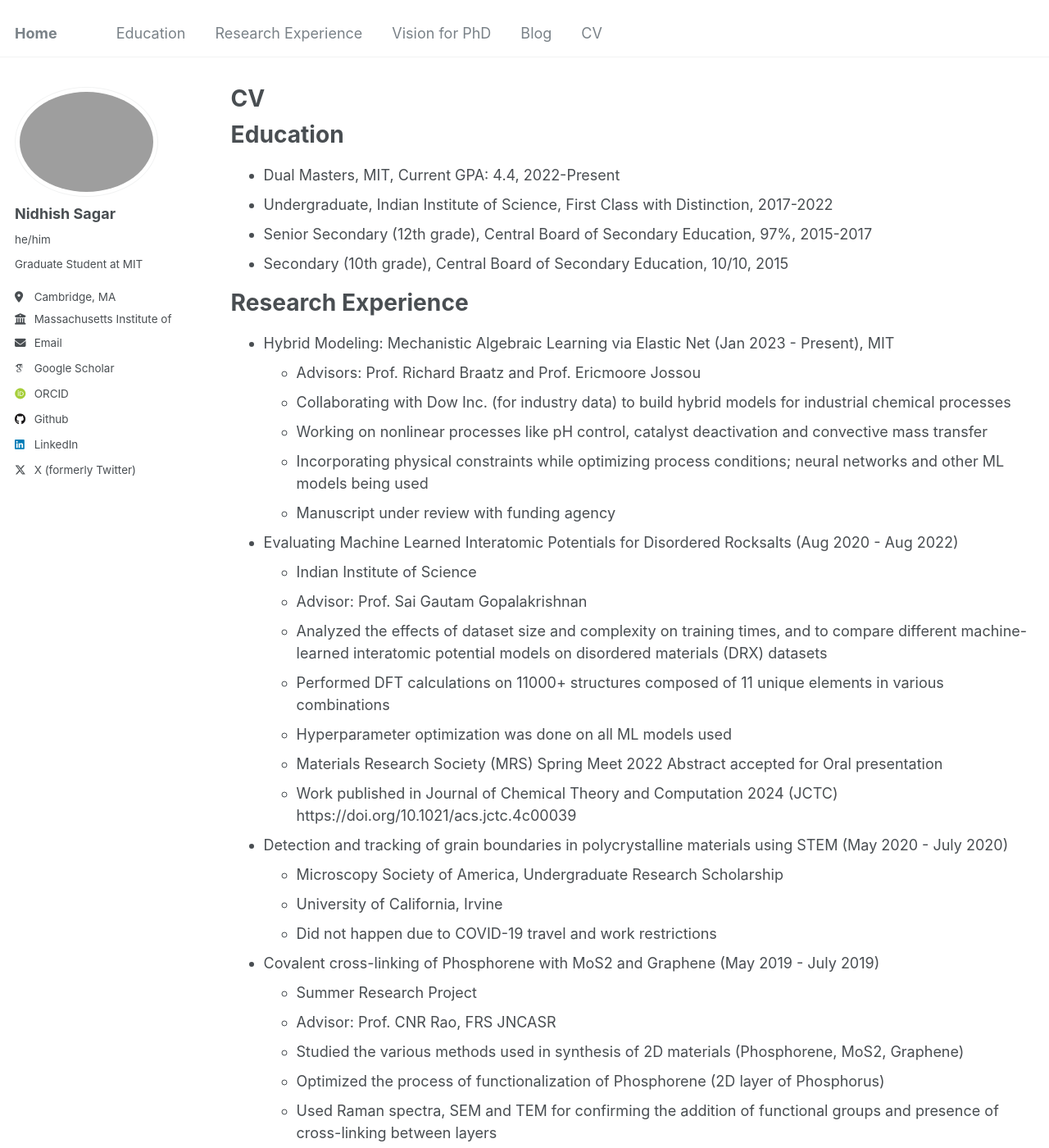
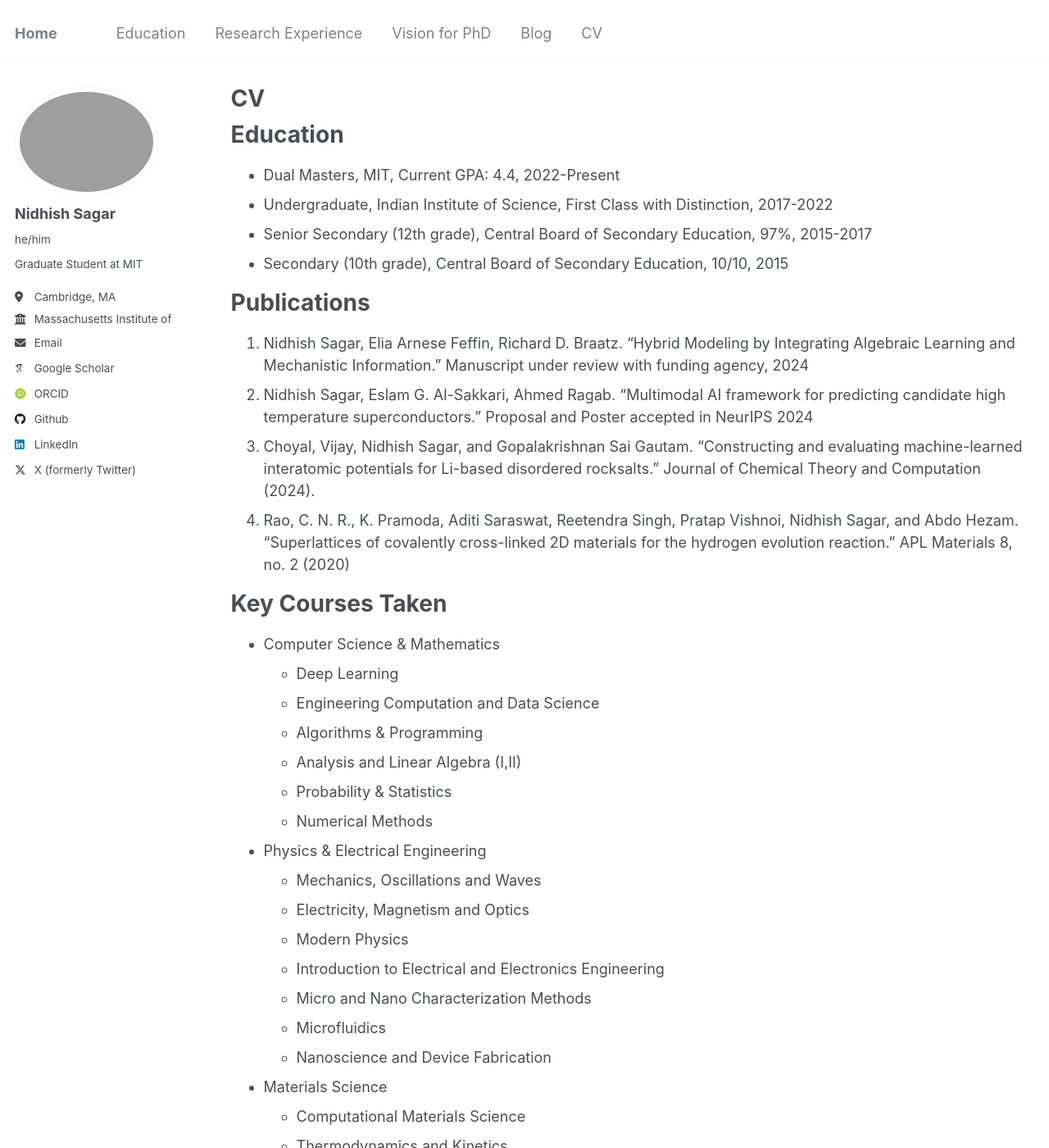
Before and after one commit to sagarnidhish/sagarnidhish.github.io, a Jekyll site: the page built from _pages/cv.md, in a window 1280 px wide and 1400 px high. Shown: the whole window at 82% size. Built offline with Jekyll 4.4.1, drawn with Linux system fonts in a browser that asks for light colours; some web fonts are replaced; some of the changed text lies outside the part shown.

Commit message:
Update cv.md

```diff
--- a/_pages/cv.md
+++ b/_pages/cv.md
@@ -15,68 +15,10 @@
 * Senior Secondary (12th grade), Central Board of Secondary Education, 97%, 2015-2017
 * Secondary (10th grade), Central Board of Secondary Education, 10/10, 2015
 
-Research Experience
-======
-* Hybrid Modeling: Mechanistic Algebraic Learning via Elastic Net (Jan 2023 - Present), MIT
-  * Advisors: Prof. Richard Braatz and Prof. Ericmoore Jossou
-  * Collaborating with Dow Inc. (for industry data) to build hybrid models for industrial chemical processes
-  * Working on nonlinear processes like pH control, catalyst deactivation and convective mass transfer
-  * Incorporating physical constraints while optimizing process conditions; neural networks and other ML models being used
-  * Manuscript under review with funding agency
-
-* Evaluating Machine Learned Interatomic Potentials for Disordered Rocksalts (Aug 2020 - Aug 2022)
-  * Indian Institute of Science
-  * Advisor: Prof. Sai Gautam Gopalakrishnan
-  * Analyzed the effects of dataset size and complexity on training times, and to compare different machine-learned interatomic potential models on disordered materials (DRX) datasets
-  * Performed DFT calculations on 11000+ structures composed of 11 unique elements in various combinations
-  * Hyperparameter optimization was done on all ML models used
-  * Materials Research Society (MRS) Spring Meet 2022 Abstract accepted for Oral presentation
-  * Work published in Journal of Chemical Theory and Computation 2024 (JCTC) https://doi.org/10.1021/acs.jctc.4c00039
-
-* Detection and tracking of grain boundaries in polycrystalline materials using STEM (May 2020 - July 2020)
-  * Microscopy Society of America, Undergraduate Research Scholarship
-  * University of California, Irvine
-  * Did not happen due to COVID-19 travel and work restrictions
-
-* Covalent cross-linking of Phosphorene with MoS2 and Graphene (May 2019 - July 2019)
-  * Summer Research Project
-  * Advisor: Prof. CNR Rao, FRS JNCASR
-  * Studied the various methods used in synthesis of 2D materials (Phosphorene, MoS2, Graphene)
-  * Optimized the process of functionalization of Phosphorene (2D layer of Phosphorus)
-  * Used Raman spectra, SEM and TEM for confirming the addition of functional groups and presence of cross-linking between layers
-  * These composites exhibit hydrogen evolution reaction (HER) activity
-  * Work published in APL Materials (2020); https://doi.org/10.1063/1.5135340
-
-* Effect of porosity in CoCrMo and SS316L Additively Manufactured Superalloys (May 2018 - July 2018)
-  * Industry Internship
-  * Advisor: Dr. Dheepa Srinivasan
-  * Intech Additive Solutions
-  * Analysed various implant materials: Cobalt and Steel based alloys for their osteo-integration characteristics v/s strength
-  * Evaluated ways to improve mechanical properties by changing 3D printing parameters
-  * Key skills learnt and used: Metallography, Microhardness, X-Ray Diffraction, Optical Imaging and Analysis, wet chemistry techniques, small scale mechanical testing
-  * Won Best Poster and Metallography award at the 31st Annual Materials Department Symposium in IISc
-
-Technical Skills
-======
-* Programming
-  * C, C++, Python, HTML, Web Design, LaTeX
-
-* Scientific Software
-  * DFT Packages (VASP, Quantum Espresso)
-  * MATLAB, Surface Evolver
-  * HSC Thermodynamic Modelling
-  * OriginPro, SciDavis
-
-* Characterization & Wet Lab
-  * Scanning Electron Microscope
-  * XRD, DSC, AFM
-  * Raman Spectroscopy
-  * UV-Vis Spectroscopy
-  * Mechanical Testing methods
 
 Publications
 ======
-1. Nidhish Sagar, Elia Arnese Feffin, Richard D. Braatz. "Hybrid Modeling by Integrating Algebraic Learning and Mechanistic Information." Manuscript under preparation, 2024
+1. Nidhish Sagar, Elia Arnese Feffin, Richard D. Braatz. "Hybrid Modeling by Integrating Algebraic Learning and Mechanistic Information." Manuscript under review with funding agency, 2024
 2. Nidhish Sagar, Eslam G. Al-Sakkari, Ahmed Ragab. "Multimodal AI framework for predicting candidate high temperature superconductors." Proposal and Poster accepted in NeurIPS 2024
 3. Choyal, Vijay, Nidhish Sagar, and Gopalakrishnan Sai Gautam. "Constructing and evaluating machine-learned interatomic potentials for Li-based disordered rocksalts." Journal of Chemical Theory and Computation (2024).
 4. Rao, C. N. R., K. Pramoda, Aditi Saraswat, Reetendra Singh, Pratap Vishnoi, Nidhish Sagar, and Abdo Hezam. "Superlattices of covalently cross-linked 2D materials for the hydrogen evolution reaction." APL Materials 8, no. 2 (2020)
@@ -111,11 +53,6 @@
   * Phase Transformations
   * Functional Properties of Materials (I,II)
 
-Activities & Service
-======
-* Convener, Athletics Club, IISc Gymkhana
-* Teaching Assistant (TA), Graduate- Thermodynamics & Kinetics Course (2022)
-* Tutor for MIT ESOL, Teaching English to non-native MIT Service Employees
 
 Select Awards & Scholarships
 ======
```
